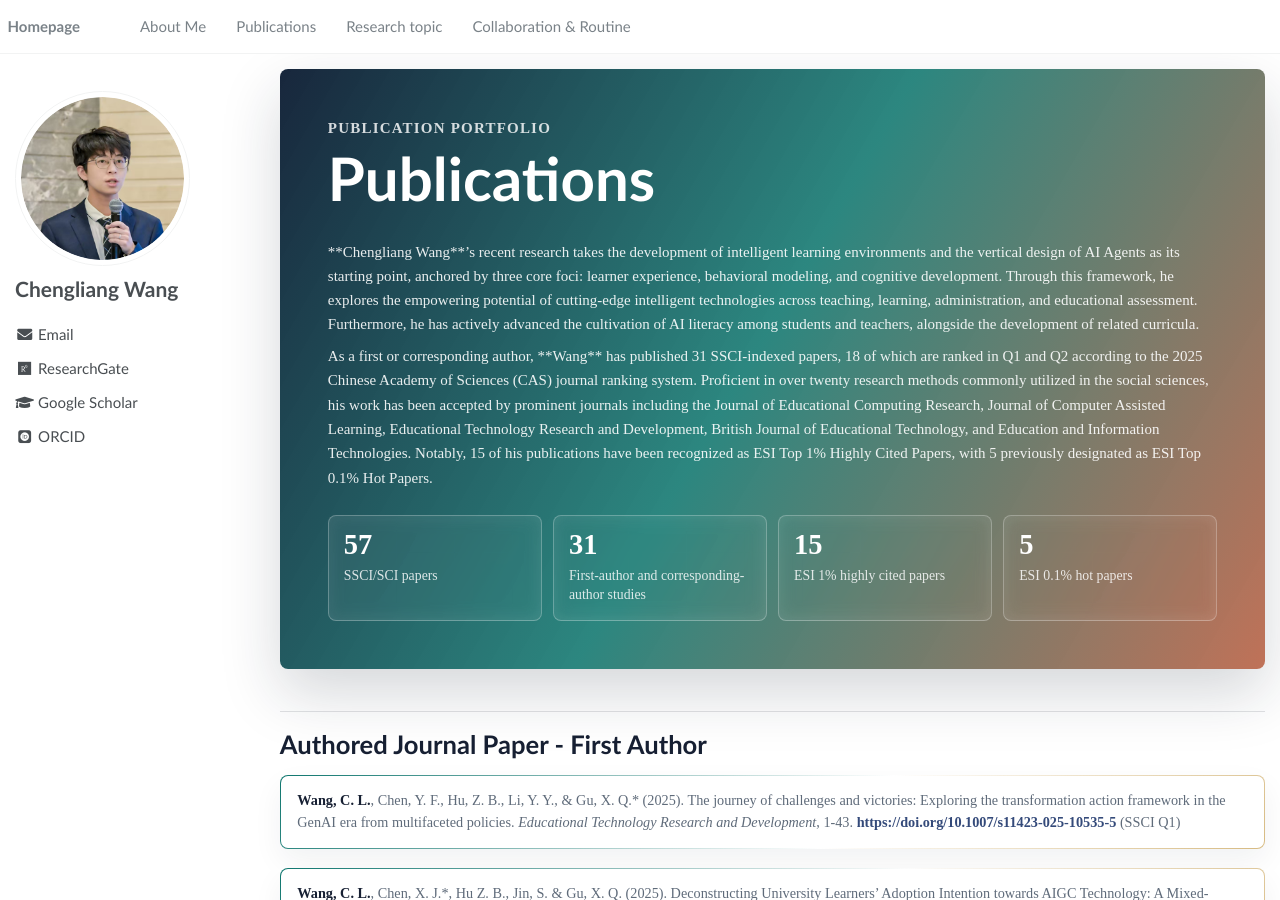
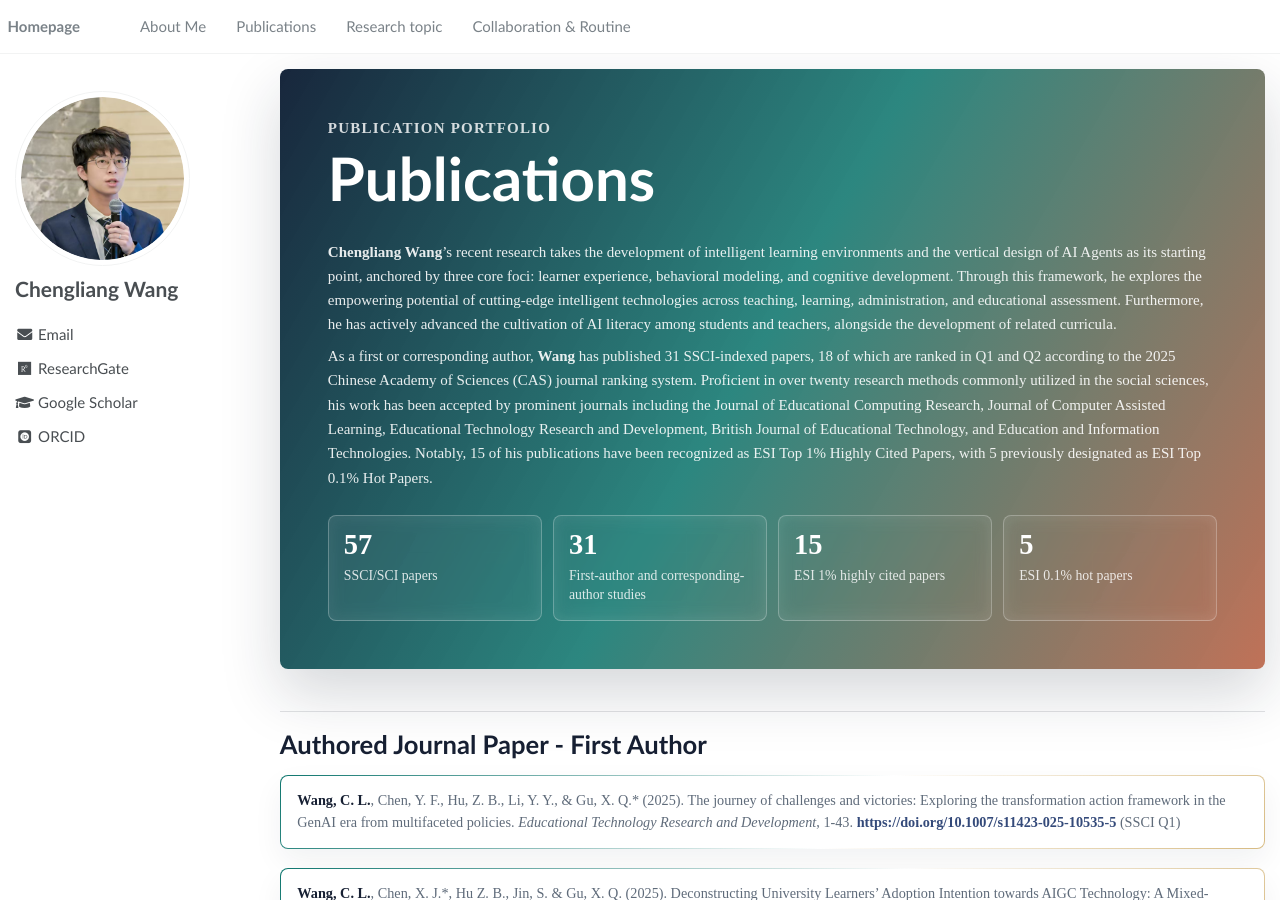
Before and after one commit to wcledutech/wcledutech.github.io, a Jekyll site: the page built from _pages/publications.md, in a window 1280 px wide and 900 px high. Built offline with Jekyll 4.4.1, drawn with Linux system fonts in a browser that asks for light colours; some web fonts are replaced.

Commit message:
Fix publication hero bold markup

```diff
--- a/_pages/publications.md
+++ b/_pages/publications.md
@@ -321,8 +321,8 @@ author_profile: true
 <section class="publication-hero">
   <p class="publication-kicker">Publication Portfolio</p>
   <h1>Publications</h1>
-  <p class="publication-hero-copy">**Chengliang Wang**’s recent research takes the development of intelligent learning environments and the vertical design of AI Agents as its starting point, anchored by three core foci: learner experience, behavioral modeling, and cognitive development. Through this framework, he explores the empowering potential of cutting-edge intelligent technologies across teaching, learning, administration, and educational assessment. Furthermore, he has actively advanced the cultivation of AI literacy among students and teachers, alongside the development of related curricula.</p>
-  <p class="publication-hero-copy">As a first or corresponding author, **Wang** has published 31 SSCI-indexed papers, 18 of which are ranked in Q1 and Q2 according to the 2025 Chinese Academy of Sciences (CAS) journal ranking system. Proficient in over twenty research methods commonly utilized in the social sciences, his work has been accepted by prominent journals including the Journal of Educational Computing Research, Journal of Computer Assisted Learning, Educational Technology Research and Development, British Journal of Educational Technology, and Education and Information Technologies. Notably, 15 of his publications have been recognized as ESI Top 1% Highly Cited Papers, with 5 previously designated as ESI Top 0.1% Hot Papers.</p>
+  <p class="publication-hero-copy"><strong>Chengliang Wang</strong>’s recent research takes the development of intelligent learning environments and the vertical design of AI Agents as its starting point, anchored by three core foci: learner experience, behavioral modeling, and cognitive development. Through this framework, he explores the empowering potential of cutting-edge intelligent technologies across teaching, learning, administration, and educational assessment. Furthermore, he has actively advanced the cultivation of AI literacy among students and teachers, alongside the development of related curricula.</p>
+  <p class="publication-hero-copy">As a first or corresponding author, <strong>Wang</strong> has published 31 SSCI-indexed papers, 18 of which are ranked in Q1 and Q2 according to the 2025 Chinese Academy of Sciences (CAS) journal ranking system. Proficient in over twenty research methods commonly utilized in the social sciences, his work has been accepted by prominent journals including the Journal of Educational Computing Research, Journal of Computer Assisted Learning, Educational Technology Research and Development, British Journal of Educational Technology, and Education and Information Technologies. Notably, 15 of his publications have been recognized as ESI Top 1% Highly Cited Papers, with 5 previously designated as ESI Top 0.1% Hot Papers.</p>
   <div class="publication-metrics" aria-label="Publication overview">
     <div class="publication-metric"><strong>57</strong><span>SSCI/SCI papers</span></div>
     <div class="publication-metric"><strong>31</strong><span>First-author and corresponding-author studies</span></div>
```
